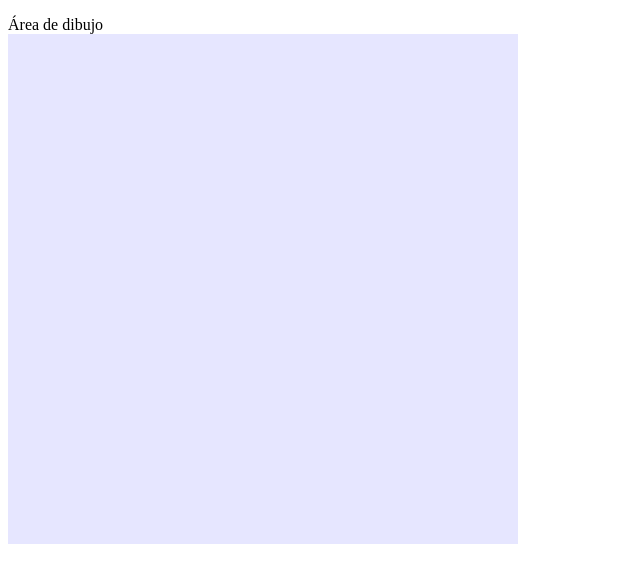
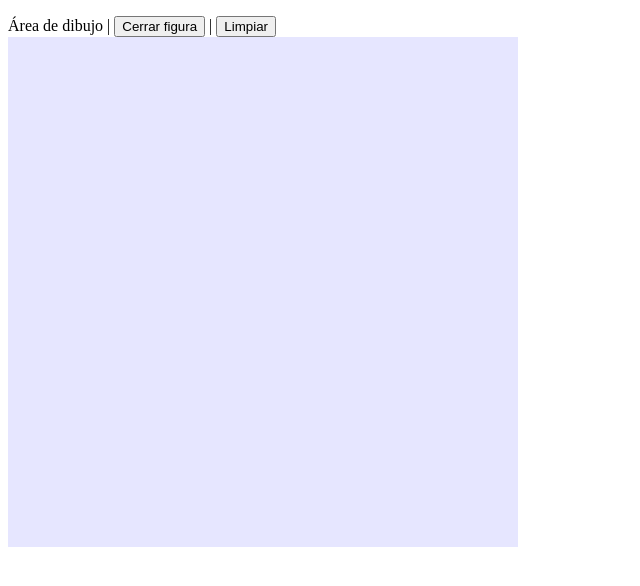
Before and after one commit to ervitis/canvasPaint, a plain HTML site: page canvasPaint/war/index.html in a window 1280 px wide. Shown: the whole page, without its empty margins (0-640 px from the left). Drawn offline with Linux system fonts and the light colour scheme.

Commit message:
Added new buttons: clean and close the drew sharp.

```diff
--- a/canvasPaint/war/canvas.js
+++ b/canvasPaint/war/canvas.js
@@ -1,5 +1,5 @@
 /**
- * @author VMA
+ * @author victor
  *
  * Tool for Canvas drawing
  */
@@ -8,6 +8,9 @@ var canvas = null;
 var contextCanvas = null;
 var puntos;
 
+/**
+ * Initialize the tool
+ */
 function initialize(){
 	if (canvas === null){
 		canvas = document.getElementById("areaDibujo");
@@ -20,19 +23,59 @@ function initialize(){
 	}
 }
 
+/**
+ * Draw the sharp by clicking on the canvas area
+ * @param event
+ */
 function drawSharp(event){
 	var dot;
 
-	dot = event.offsetX + ',' + event.offsetY;
-	puntos.push(dot);
-	console.log(puntos.length, dot);
+	if (!canvas){
+		initialize();
+	}
 
-
-	if (puntos.length > 1){
+	if (puntos.length > 0){
 		contextCanvas.lineTo(event.offsetX, event.offsetY);
 		contextCanvas.stroke();
 	}
 	else{
 		contextCanvas.moveTo(event.offsetX, event.offsetY);
 	}
+	dot = event.offsetX + ',' + event.offsetY;
+	puntos.push(dot);
 }
+
+/**
+ * Close the sharp by adding the last line on the polygon
+ */
+function closeShape(){
+	var finalX, finalY;
+	var inicioX, inicioY;
+
+	if (puntos.length > 2){
+		finalX = puntos[puntos.length-1].split(',')[0];
+		finalY = puntos[puntos.length-1].split(',')[1];
+		console.log(finalX, finalY);
+		inicioX = puntos[0].split(',')[0];
+		inicioY = puntos[0].split(',')[1];
+
+		contextCanvas.moveTo(finalX, finalY);
+		contextCanvas.lineTo(inicioX, inicioY);
+		contextCanvas.stroke();
+	}
+	else{
+		alert("You drew only a line");
+	}
+
+}
+
+/**
+ * Clean the shape
+ * @see http://stackoverflow.com/questions/2142535/how-to-clear-the-canvas-for-redrawing for the canvas cleaning
+ */
+function cleanShape(){
+	canvas.width = canvas.width;
+	contextCanvas = null;
+	canvas = null;
+	puntos = null;
+}
--- a/canvasPaint/war/index.html
+++ b/canvasPaint/war/index.html
@@ -18,7 +18,7 @@
 </head>
 <body onload="initialize()">
 
-<p>Área de dibujo<br>
+<p>Área de dibujo | <button onclick="closeShape()">Cerrar figura</button> | <button onclick="cleanShape()">Limpiar</button> <br>
 <canvas id="areaDibujo" width="500" height="500" class="area" onclick="drawSharp(event)">Canvas not supported</canvas>
 
 </body>
```
